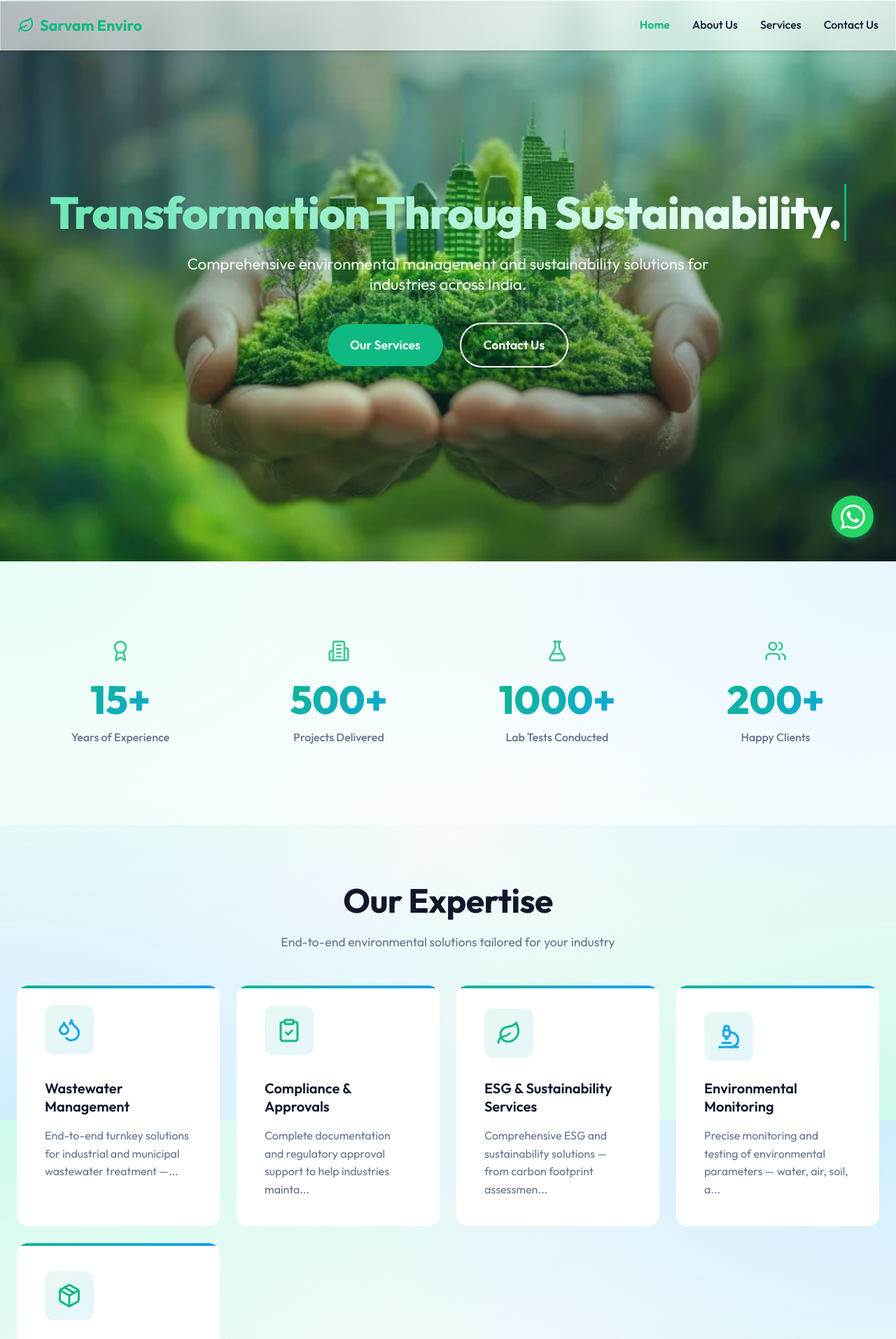
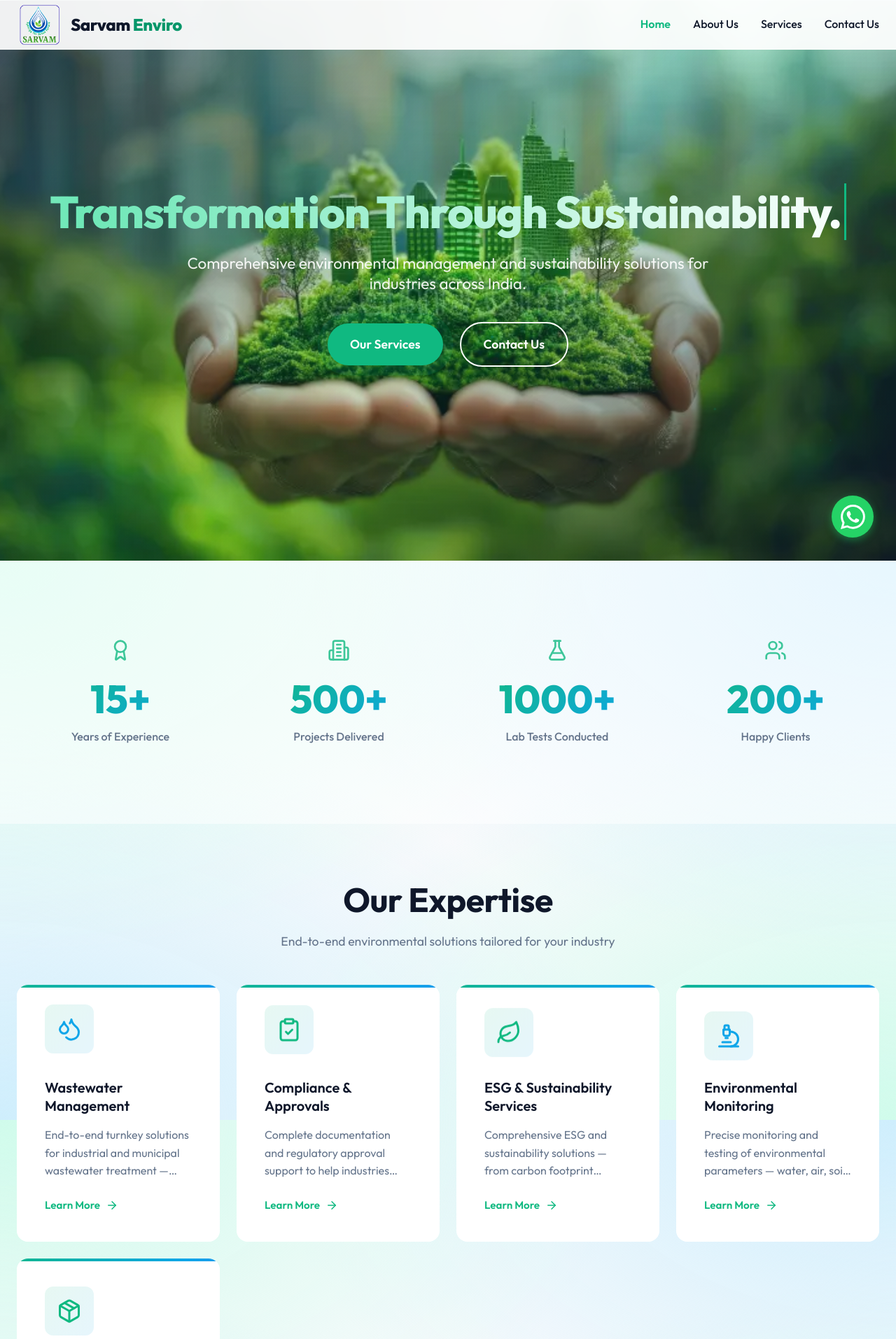
Before and after one commit to ShubhamPatil5959/sarvam-enviro-ui, a React (Vite) app: page / in a window 1280 px wide. Shown: the top 1913 px of the page at 70% size. Built offline with nearby package versions, Linux system fonts and the light colour scheme.

Commit message:
integrste servives part

```diff
--- a/src/components/Footer.tsx
+++ b/src/components/Footer.tsx
@@ -6,11 +6,11 @@ export default function Footer() {
     <footer style={{ backgroundColor: 'var(--color-text)', color: 'white', padding: '4rem 0' }}>
       <div className="container" style={{ display: 'grid', gridTemplateColumns: 'repeat(auto-fit, minmax(min(220px, 100%), 1fr))', gap: '2rem' }}>
         <div>
-          <div style={{ display: 'flex', alignItems: 'center', gap: '0.5rem', marginBottom: '1rem' }}>
-            <div className="animate-sway" style={{ display: 'inline-flex' }}>
-              <Leaf size={20} color="var(--color-primary)" />
+          <div style={{ display: 'flex', alignItems: 'center', gap: '1rem', marginBottom: '1.5rem' }}>
+            <div style={{ background: 'white', padding: '0.25rem', borderRadius: '8px' }}>
+              <img src="/SARVAM_LOGO.png" alt="Sarvam Enviro Logo" style={{ height: '60px', objectFit: 'contain' }} />
             </div>
-            <h3>Sarvam Enviro</h3>
+            <h3 style={{ fontSize: '1.5rem', fontWeight: '800', letterSpacing: '-0.02em' }}>Sarvam Enviro</h3>
           </div>
           <p style={{ opacity: 0.7, lineHeight: 1.8 }}>Building a cleaner, greener, and sustainable future.</p>
         </div>
--- a/src/components/Navbar.tsx
+++ b/src/components/Navbar.tsx
@@ -42,13 +42,19 @@ export default function Navbar() {
 
   return (
     <>
-      <nav className={`navbar glass ${scrolled ? 'scrolled' : ''}`}>
+      <nav className={`navbar ${scrolled ? 'scrolled' : ''}`} style={{
+        background: scrolled ? 'rgba(255, 255, 255, 0.98)' : 'rgba(255, 255, 255, 0.92)',
+        backdropFilter: 'blur(20px)',
+        WebkitBackdropFilter: 'blur(20px)',
+        boxShadow: scrolled ? '0 4px 30px rgba(0, 0, 0, 0.1)' : 'none',
+        borderBottom: scrolled ? 'none' : '1px solid rgba(255,255,255,0.2)'
+      }}>
         <div className="container" style={{ display: 'flex', justifyContent: 'space-between', alignItems: 'center', height: '70px' }}>
-          <Link to="/" style={{ display: 'flex', alignItems: 'center', gap: '0.5rem', fontWeight: 'bold', fontSize: '1.35rem', color: 'var(--color-primary)', zIndex: 200 }}>
-            <div className="animate-sway" style={{ display: 'inline-flex' }}>
-              <Leaf />
+          <Link to="/" style={{ display: 'flex', alignItems: 'center', gap: '0.75rem', fontWeight: '800', fontSize: '1.5rem', zIndex: 200, letterSpacing: '-0.02em' }}>
+            <img src="/SARVAM_LOGO.png" alt="Sarvam Enviro Logo" style={{ height: '65px', objectFit: 'contain', mixBlendMode: 'multiply' }} />
+            <div>
+              <span style={{ color: 'var(--color-text)' }}>Sarvam</span> <span style={{ color: 'var(--color-primary-dark)' }}>Enviro</span>
             </div>
-            Sarvam Enviro
           </Link>
 
           {/* Desktop nav */}
--- a/src/pages/Home.tsx
+++ b/src/pages/Home.tsx
@@ -1,4 +1,4 @@
-import { Download, Award, Users, FlaskConical, Building2 } from 'lucide-react';
+import { Download, Award, Users, FlaskConical, Building2, ArrowRight } from 'lucide-react';
 import { Link } from 'react-router-dom';
 import { useScrollReveal, useAnimatedCounter, useTypewriter } from '../hooks/useAnimations';
 import Particles from '../components/Particles';
@@ -86,12 +86,18 @@ export default function Home() {
               const Icon = service.icon;
               return (
                 <Link to={`/services/${service.slug}`} key={service.slug} className="glow-card reveal-scale" style={{ textDecoration: 'none', color: 'inherit' }}>
-                  <div className="glow-card-inner card-border-animated" style={{ height: '100%' }}>
+                  <div className="glow-card-inner card-border-animated" style={{ height: '100%', display: 'flex', flexDirection: 'column' }}>
                     <div className="icon-container animate-float" style={{ marginBottom: '1.5rem', animationDelay: `${index * 0.5}s` }}>
                       <Icon size={36} color={service.color} />
                     </div>
                     <h3 className="h3" style={{ fontSize: '1.25rem', marginBottom: '1rem', color: 'var(--color-text)' }}>{service.title}</h3>
-                    <p className="text-muted">{service.description.substring(0, 80)}...</p>
+                    <p className="text-muted" style={{ display: '-webkit-box', WebkitLineClamp: 3, WebkitBoxOrient: 'vertical', overflow: 'hidden', marginBottom: '1.5rem' }}>
+                      {service.description}
+                    </p>
+                    <div style={{ marginTop: 'auto', display: 'flex', alignItems: 'center', gap: '0.5rem', color: 'var(--color-primary)', fontWeight: 600, fontSize: '0.95rem' }}>
+                      Learn More
+                      <ArrowRight size={18} style={{ transition: 'transform 0.3s ease' }} className="learn-more-arrow" />
+                    </div>
                   </div>
                 </Link>
               );
```
Also changed, not shown: public/SARVAM_LOGO.png (added).
